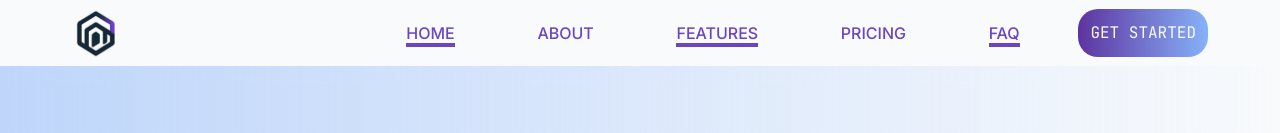
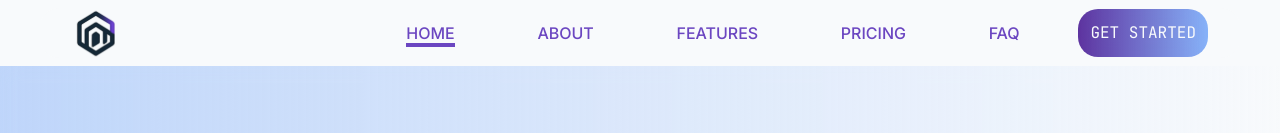
Before and after one commit to FlameGreat-1/BuildHive-Frontend, a React (Vite) app: page / in a window 1280 px wide. Shown: the top 133 px of the page. Built offline with nearby package versions, Linux system fonts and the light colour scheme.

Commit message:
updated stuff

```diff
--- a/src/generalComponents/navBar.tsx
+++ b/src/generalComponents/navBar.tsx
@@ -46,7 +46,7 @@ const NavBar = () => {
                                 if ((link.page === 'features' || link.page === 'faq')) {
                                     return (
                                         <li key={index}>
-                                            <NavLink
+                                            <Link
                                                 className="text-primary-purple"
                                                 to={link.link === '/' ? '/' : '/'}
                                                 onClick={e => {
@@ -62,7 +62,7 @@ const NavBar = () => {
                                                 }}
                                             >
                                                 {link.page.toUpperCase()}
-                                            </NavLink>
+                                            </Link>
                                         </li>
                                     );
                                 }
--- /dev/null
+++ b/src/hooks/useScrollToT.ts
@@ -0,0 +1,12 @@
+import { useEffect } from 'react';
+import { useLocation } from 'react-router-dom';
+
+const useScrollToTop = () => {
+    const { pathname } = useLocation();
+
+    useEffect(() => {
+        window.scrollTo({ top: 0, left: 0, behavior: 'smooth' });
+    }, [pathname]);
+};
+
+export default useScrollToTop;
--- a/src/pages/landingPage/about/about.tsx
+++ b/src/pages/landingPage/about/about.tsx
@@ -2,8 +2,10 @@ import React from 'react';
 import AboutSection from './aboutSection';
 import CtaComp from '../heroPage/components/ctaComp';
 import Footer from '../../../generalComponents/footer';
+import useScrollToTop from '../../../hooks/useScrollToT';
 
 const About: React.FC = () => {
+  useScrollToTop();
   return (
   <div className="flex flex-col">
      <AboutSection />
--- a/src/pages/landingPage/heroPage/hero.tsx
+++ b/src/pages/landingPage/heroPage/hero.tsx
@@ -1,4 +1,3 @@
-
 import FourthSection from "./fourthSection"
 import HeroSection from "./components/heroSection"
 import SecondSection from "./secondSection"
@@ -9,8 +8,13 @@ import CtaComp from "./components/ctaComp"
 import Footer from "../../../generalComponents/footer"
 import TestimonialSection from "./testimonialSection"
 import FAQSection from "./components/FAQSection"
+import useScrollToTop from "../../../hooks/useScrollToT"
+
+
+
 
 const Hero = () => {
+  useScrollToTop()
 
   return (
     <div className="w-full">
--- a/src/pages/landingPage/pricing/pricing.tsx
+++ b/src/pages/landingPage/pricing/pricing.tsx
@@ -3,8 +3,10 @@ import PricingSection from './pricingSection';
 import Footer from '../../../generalComponents/footer';
 import CtaComp from '../heroPage/components/ctaComp';
 import FAQSection from '../heroPage/components/FAQSection';
+import useScrollToTop from '../../../hooks/useScrollToT';
 
 const Pricing: React.FC = () => {
+  useScrollToTop();
   return (
     <div className="w-full">
       <PricingSection />
```
